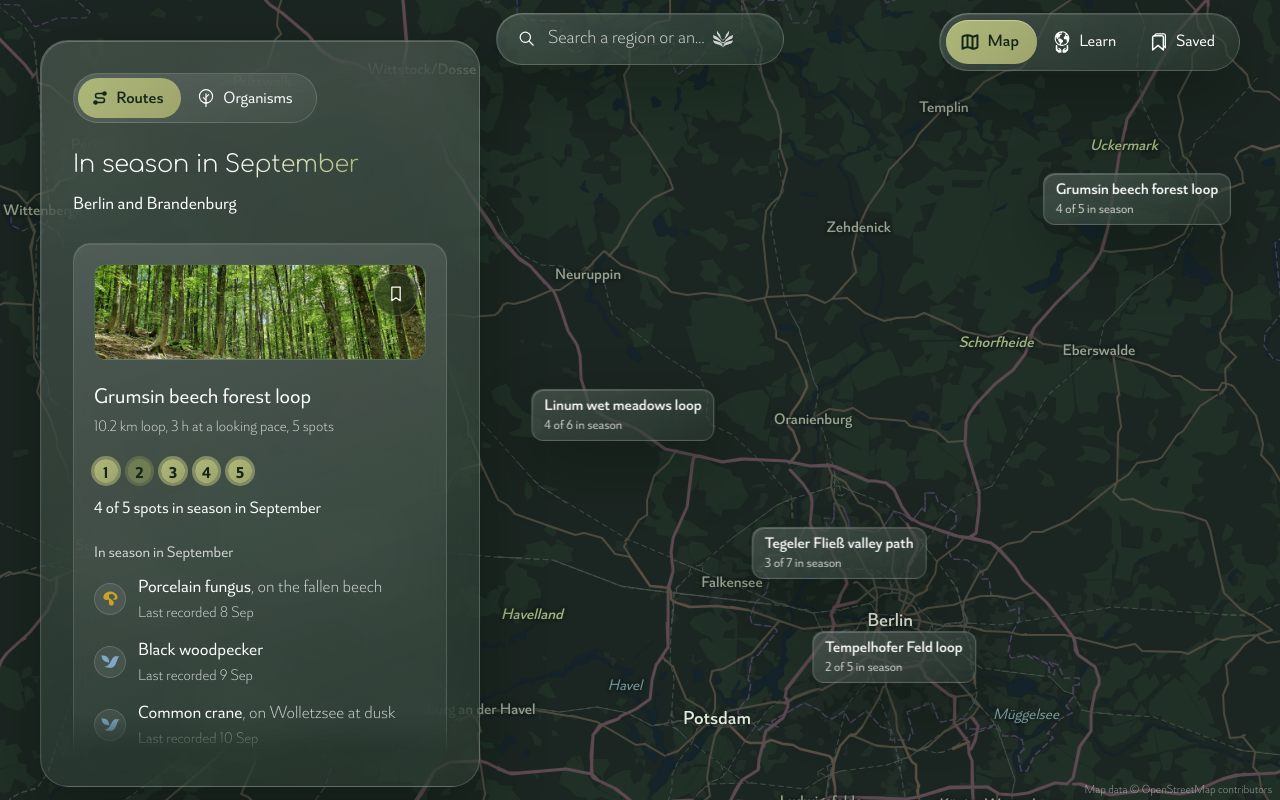
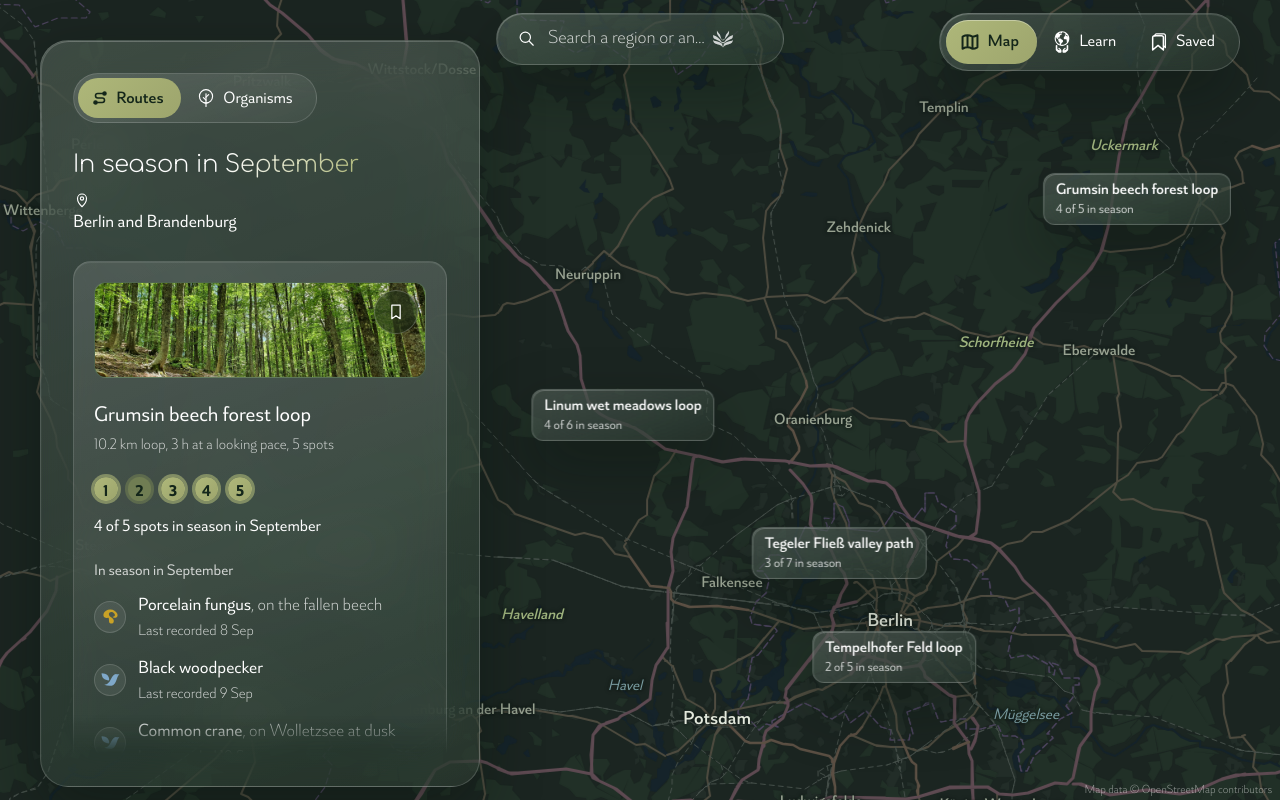
Before and after one commit to yonz-git/natureplore, a Next.js app: page /map in a window 1280 px wide. Built offline with nearby package versions, Linux system fonts and the light colour scheme.

Commit message:
Set a location pin before the region under the Routes heading
Co-Authored-By: Claude Opus 5.5 <noreply@anthropic.com>

```diff
--- a/components/SuggestionsScreen.tsx
+++ b/components/SuggestionsScreen.tsx
@@ -284,7 +284,10 @@ export default function SuggestionsScreen({ near, regionId = HOME_REGION }: { ne
               <h1 id="sg-title" className="ms-title">
                 In season in <em>{MONTH}</em>
               </h1>
-              <p className="sg-scope">{near ? `Near you, in ${region.name}` : region.name}</p>
+              <p className="sg-scope">
+                <PinIcon size={18} />
+                {near ? `Near you, in ${region.name}` : region.name}
+              </p>
               {show === "organisms" && (
                 <p className="ms-lead">
                   {`${shown.length} in season along ${routes.length} route${routes.length > 1 ? "s" : ""}`}
```
